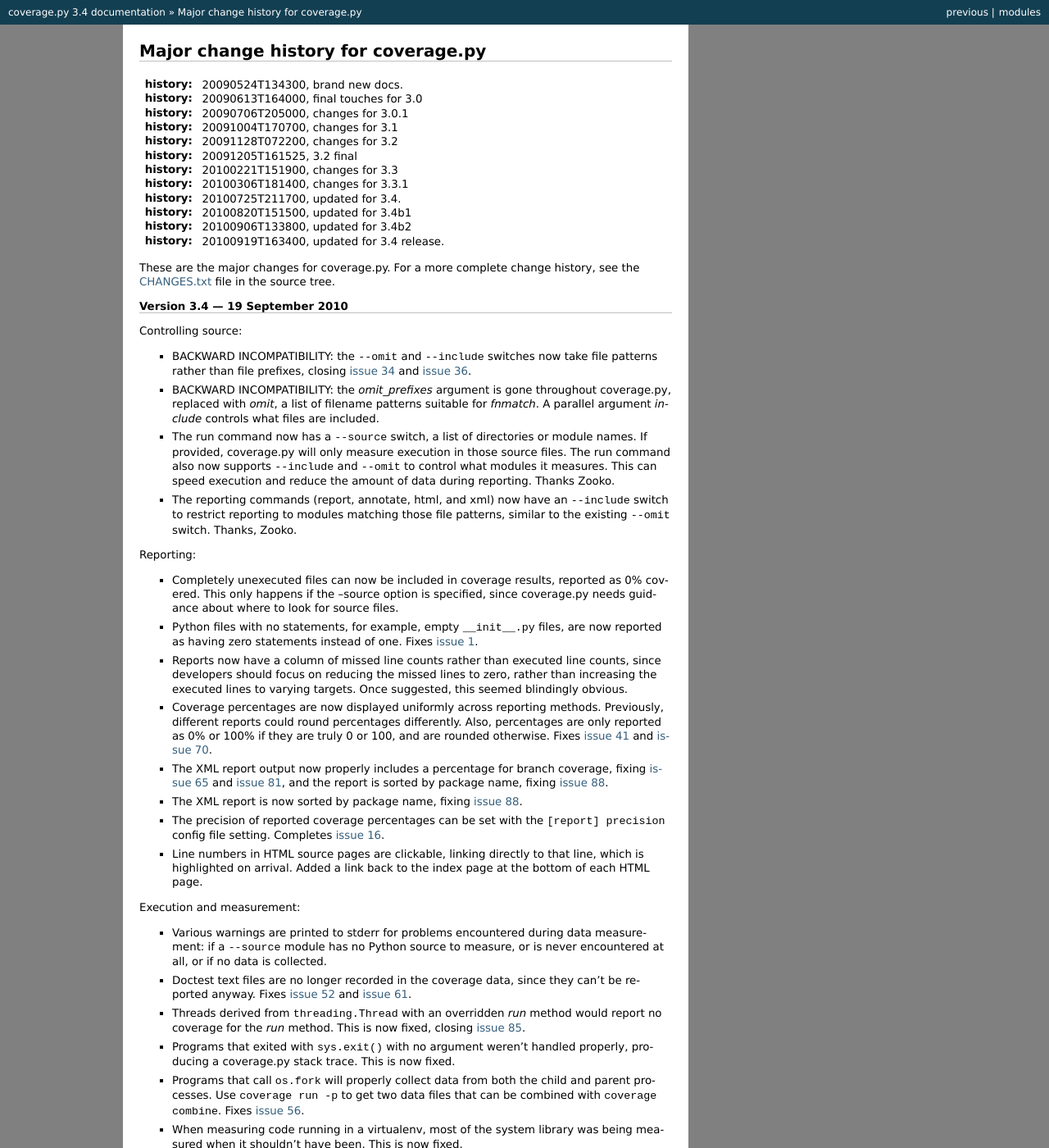
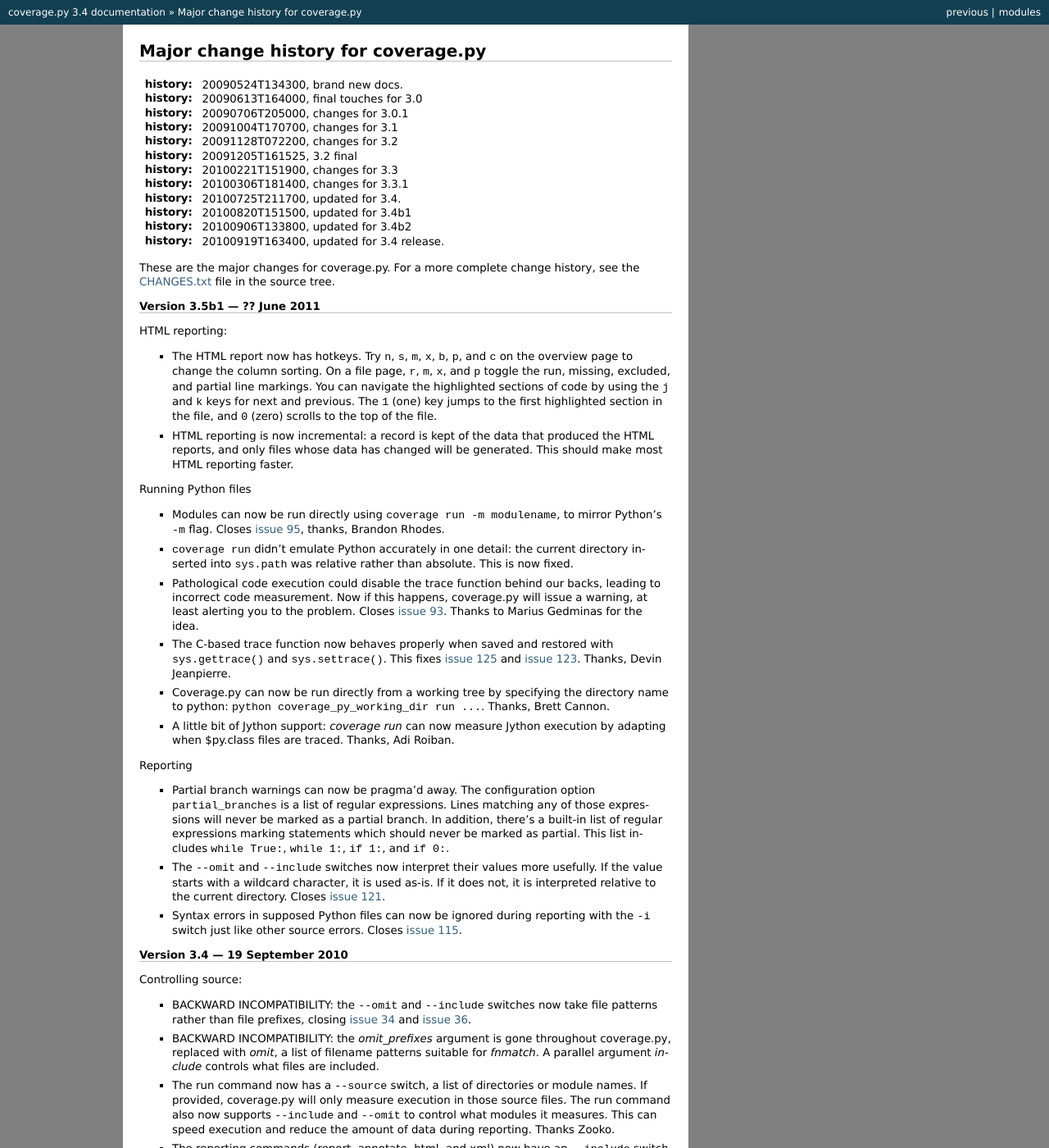
Before and after one commit to nedbat/coveragepy, a Sphinx documentation site: the page built from doc/changes.rst, in a window 1280 px wide and 1400 px high. Shown: the whole window at 82% size. Built offline with Sphinx 7.4.7, drawn with Linux system fonts in a browser that asks for light colours.

Commit message:
Start getting docs ready for 3.5b1

```diff
--- a/doc/changes.rst
+++ b/doc/changes.rst
@@ -21,6 +21,75 @@
 history, see the `CHANGES.txt`_ file in the source tree.
 
 .. _CHANGES.txt: http://bitbucket.org/ned/coveragepy/src/tip/CHANGES.txt
+
+
+Version 3.5b1 --- ?? June 2011
+------------------------------
+
+HTML reporting:
+
+- The HTML report now has hotkeys.  Try ``n``, ``s``, ``m``, ``x``, ``b``,
+  ``p``, and ``c`` on the overview page to change the column sorting.
+  On a file page, ``r``, ``m``, ``x``, and ``p`` toggle the run, missing,
+  excluded, and partial line markings.  You can navigate the highlighted
+  sections of code by using the ``j`` and ``k`` keys for next and previous.
+  The ``1`` (one) key jumps to the first highlighted section in the file,
+  and ``0`` (zero) scrolls to the top of the file.
+
+- HTML reporting is now incremental: a record is kept of the data that
+  produced the HTML reports, and only files whose data has changed will
+  be generated.  This should make most HTML reporting faster.
+
+
+Running Python files
+
+- Modules can now be run directly using ``coverage run -m modulename``, to
+  mirror Python's ``-m`` flag.  Closes `issue 95`_, thanks, Brandon Rhodes.
+
+- ``coverage run`` didn't emulate Python accurately in one detail: the
+  current directory inserted into ``sys.path`` was relative rather than
+  absolute. This is now fixed.
+
+- Pathological code execution could disable the trace function behind our
+  backs, leading to incorrect code measurement.  Now if this happens,
+  coverage.py will issue a warning, at least alerting you to the problem.
+  Closes `issue 93`_.  Thanks to Marius Gedminas for the idea.
+
+- The C-based trace function now behaves properly when saved and restored
+  with ``sys.gettrace()`` and ``sys.settrace()``.  This fixes `issue 125`_
+  and `issue 123`_.  Thanks, Devin Jeanpierre.
+
+- Coverage.py can now be run directly from a working tree by specifying
+  the directory name to python:  ``python coverage_py_working_dir run ...``.
+  Thanks, Brett Cannon.
+
+- A little bit of Jython support: `coverage run` can now measure Jython
+  execution by adapting when $py.class files are traced. Thanks, Adi Roiban.
+
+
+Reporting
+
+- Partial branch warnings can now be pragma'd away.  The configuration option
+  ``partial_branches`` is a list of regular expressions.  Lines matching any of
+  those expressions will never be marked as a partial branch.  In addition,
+  there's a built-in list of regular expressions marking statements which should
+  never be marked as partial.  This list includes ``while True:``, ``while 1:``,
+  ``if 1:``, and ``if 0:``.
+
+- The ``--omit`` and ``--include`` switches now interpret their values more
+  usefully.  If the value starts with a wildcard character, it is used as-is.
+  If it does not, it is interpreted relative to the current directory.
+  Closes `issue 121`_.
+
+- Syntax errors in supposed Python files can now be ignored during reporting
+  with the ``-i`` switch just like other source errors.  Closes `issue 115`_.
+
+.. _issue 93: http://bitbucket.org/ned/coveragepy/issue/93/copying-a-mock-object-breaks-coverage
+.. _issue 95: https://bitbucket.org/ned/coveragepy/issue/95/run-subcommand-should-take-a-module-name
+.. _issue 115: https://bitbucket.org/ned/coveragepy/issue/115/fail-gracefully-when-reporting-on-file
+.. _issue 121: https://bitbucket.org/ned/coveragepy/issue/121/filename-patterns-are-applied-stupidly
+.. _issue 123: https://bitbucket.org/ned/coveragepy/issue/123/pyeval_settrace-used-in-way-that-breaks
+.. _issue 125: https://bitbucket.org/ned/coveragepy/issue/125/coverage-removes-decoratortoolss-tracing
 
 
 Version 3.4 --- 19 September 2010
--- a/doc/config.rst
+++ b/doc/config.rst
@@ -31,8 +31,8 @@
 introduced by a ``[section]`` header, and contain ``name = value`` entries.
 Lines beginning with ``#`` or ``;`` are ignored as comments.
 
-Strings don't need quotes. Multi-strings can be created by indenting values on
-multiple lines.
+Strings don't need quotes. Multi-valued strings can be created by indenting
+values on multiple lines.
 
 Boolean values can be specified as ``on``, ``off``, ``true``, ``false``, ``1``,
 or ``0`` and are case-insensitive.
```
Also changed, not shown: CHANGES.txt (+10 -2 lines), TODO.txt (+12 -3 lines).
